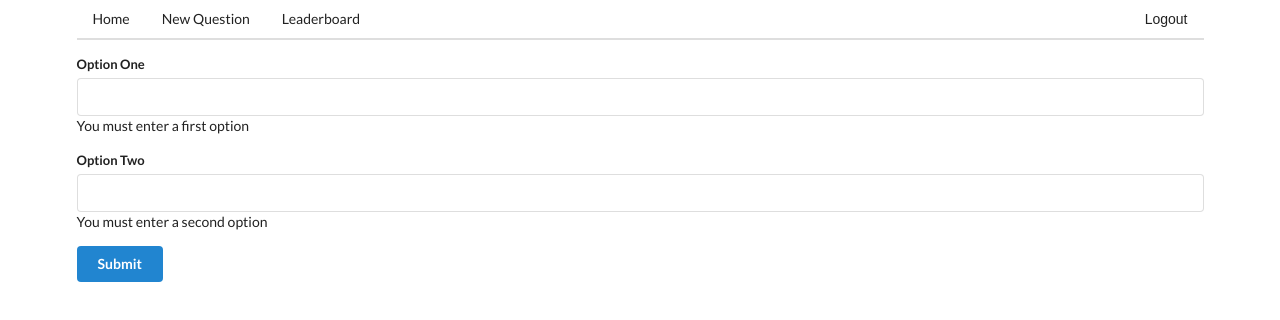
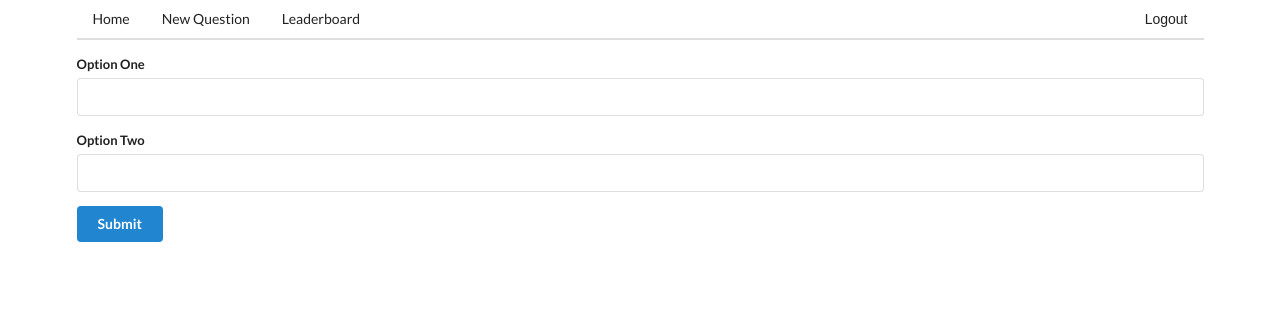
Before and after one commit to michaelmaryanoff/wouldyourather, a React (Create React App) app: page /questions/new in a window 1280 px wide. Shown: the top 320 px of the page. Built offline with nearby package versions, Linux system fonts and the light colour scheme.

Commit message:
Validate field and show error if there is something wrong

```diff
--- a/src/components/questions/QuestionCreate.js
+++ b/src/components/questions/QuestionCreate.js
@@ -2,17 +2,27 @@ import React from 'react';
 import { Field, reduxForm } from 'redux-form';
 
 class QuestionCreate extends React.Component {
-    renderInput(formProps) {
+    renderError({ error, touched }) {
+        if (touched && error ) {
+            return (
+                <div className="ui error message">
+                    <div className="header">{error}</div>
+                </div>
+            )
+        }
+    }
+
+    renderInput = (formProps) => {
         // formProps is automatically created with the component attribute
         // This can be destructured but we are not for now
         // Label is being passed through as a prop to our form component
-
+        const className= `field ${formProps.meta.error && formProps.meta.touched ? 'error' : '' }`
 
         return (
-            <div className="field">
+            <div className={className}>
                 <label>{formProps.label}</label>
                 <input {...formProps.input}/>
-                <div>{formProps.meta.error}</div>
+                {this.renderError(formProps.meta)}
             </div>
 
         )
@@ -30,7 +40,7 @@ class QuestionCreate extends React.Component {
 
         return (
             <div>
-                <form onSubmit={this.props.handleSubmit(this.onSubmit)} className="ui form">
+                <form onSubmit={this.props.handleSubmit(this.onSubmit)} className="ui form error">
                     <Field name="optionOne" component={this.renderInput} label="Option One" />
                     <Field name="optionTwo" component={this.renderInput} label="Option Two"/>
                     <button className="ui button primary">Submit</button>
```
